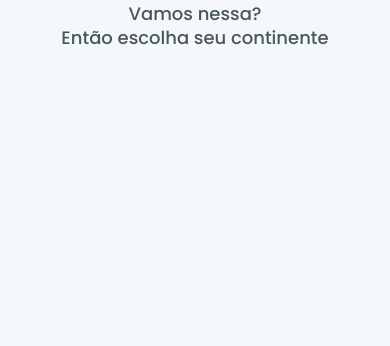
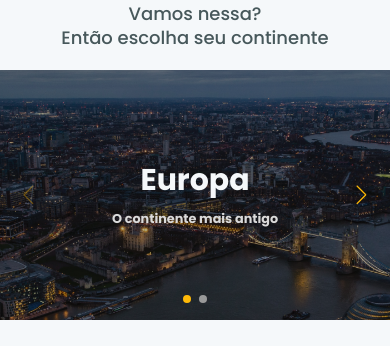
Before and after one commit to Mateusp23/01-challenge-chapter-4, a Next.js app: page / in a window 390 px wide. Shown: the part 495-841 px from the top of the page. Built offline with nearby package versions, Linux system fonts and the light colour scheme.

Commit message:
criando component slider e finalizando pagina home

```diff
--- a/package.json
+++ b/package.json
@@ -16,7 +16,9 @@
     "framer-motion": "^6.5.1",
     "next": "12.2.3",
     "react": "18.2.0",
-    "react-dom": "18.2.0"
+    "react-dom": "18.2.0",
+    "sass": "^1.54.0",
+    "swiper": "^8.3.2"
   },
   "devDependencies": {
     "@types/node": "^18.6.1",
--- /dev/null
+++ b/src/components/Slider/index.tsx
@@ -0,0 +1,81 @@
+import { Flex, Heading, Text } from '@chakra-ui/react';
+import Link from 'next/link';
+
+import { Navigation, Pagination, Scrollbar, A11y } from 'swiper';
+import { Swiper, SwiperSlide } from 'swiper/react';
+
+export function Slider() {
+  return (
+    <Flex
+      w="100%"
+      maxW="1240px"
+      mx="auto"
+      mb={["5", "10"]}
+      h={["250px", "450px"]}
+    >
+      <Swiper
+        modules={[Navigation, Pagination, Scrollbar, A11y]}
+        slidesPerView={1}
+        navigation
+        pagination={{ clickable: true }}
+        autoplay={{
+          delay: 4000,
+        }}
+        style={{ width: '100%', flex: '1'}}
+      >
+        <SwiperSlide>
+          <Flex
+            w="100%"
+            h="100%"
+            align="center"
+            justify="center"
+            direction="column"
+            bgImage="url(/europe.png)"
+            bgRepeat="no-repeat"
+            bgSize="cover"
+            bgPosition="center"
+            textAlign="center"
+          >
+            <Link href="/continent/europe">
+              <a>
+                <Heading fontSize={["3xl", "4xl", "5xl"]} color="gray.100" fontWeight="bold">
+                  Europa
+                </Heading>
+                <Text fontSize={["0.8rem", "1xl", "2xl"]} color="gray.300" fontWeight="bold" mt={["2", "4"]}>
+                  O continente mais antigo
+                </Text>
+              </a>
+            </Link>
+          </Flex>
+        </SwiperSlide>
+
+        <SwiperSlide>
+          <Flex
+            w="100%"
+            h="100%"
+            align="center"
+            justify="center"
+            direction="column"
+            bgImage="url(/europe.png)"
+            bgRepeat="no-repeat"
+            bgSize="cover"
+            bgPosition="center"
+            textAlign="center"
+          >
+            <Link href="/continent/europe">
+              <a>
+                <Heading fontSize={["3xl", "4xl", "5xl"]} color="gray.100" fontWeight="bold">
+                  Europa
+                </Heading>
+                <Text fontSize={["0.8rem", "1xl", "2xl"]} color="gray.300" fontWeight="bold" mt={["2", "4"]}>
+                  O continente mais antigo
+                </Text>
+              </a>
+            </Link>
+          </Flex>
+        </SwiperSlide>
+
+      </Swiper>
+    </Flex>
+  );
+}
--- a/src/pages/index.tsx
+++ b/src/pages/index.tsx
@@ -4,6 +4,7 @@ import { Banner } from '../components/Banner/index';
 import { Options } from '../components/Options/index';
 import { Separator } from '../components/Separator/index';
 import { TextHeading } from '../components/TextHeading/index';
+import { Slider } from '../components/Slider/index';
 
 export default function Home() {
   return (
@@ -13,6 +14,8 @@ export default function Home() {
       <Options />
       <Separator />
       <TextHeading />
+
+      <Slider />
     </Flex>
   );
 }
--- /dev/null
+++ b/src/styles/slider.scss
@@ -0,0 +1,39 @@
+.swiper-button-next {
+  right: 45px;
+}
+.swiper-button-prev {
+  left: 45px;
+}
+.swiper-button-prev:after, .swiper-button-next:after{
+  color: #FFBA08;
+}
+
+.swiper-pagination-bullet{
+  width:16px;
+  height:16px;
+  background:#999999;
+  opacity: 1;
+}
+
+.swiper-pagination-bullet-active{
+  background:#FFBA08 ;
+}
+
+@media(max-width:30em) {
+  .swiper-button-next {
+    right: 15px;
+  }
+  .swiper-button-prev {
+    left: 15px;
+  }
+
+  .swiper-button-next:after,
+  .swiper-button-prev:after {
+    font-size:1.2rem;
+  }
+
+  .swiper-pagination-bullet{
+    width:8px;
+    height:8px;
+  }
+}
```
Also changed, not shown: src/pages/_app.tsx (+7 -0 lines), public/europe.png (added), 1 other file (tests, documents, lock files or other folders).
